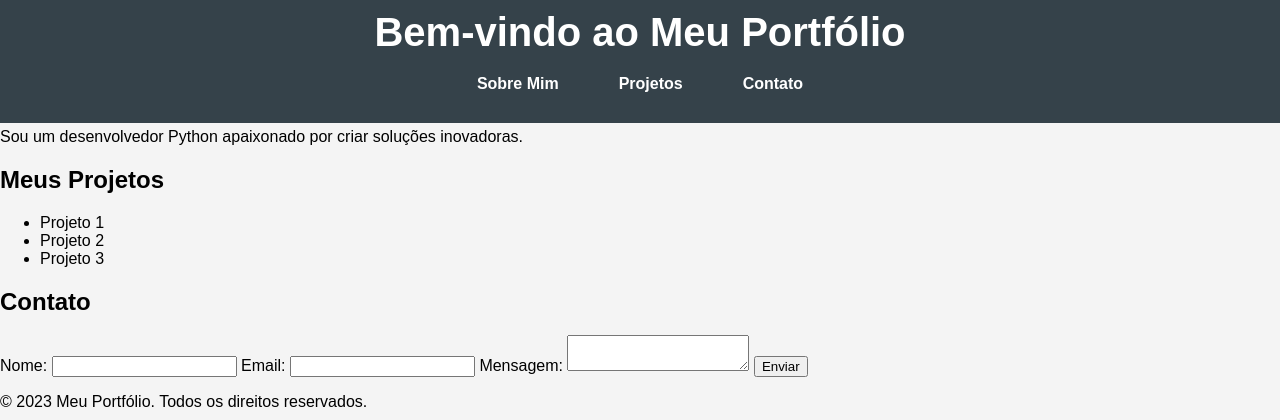
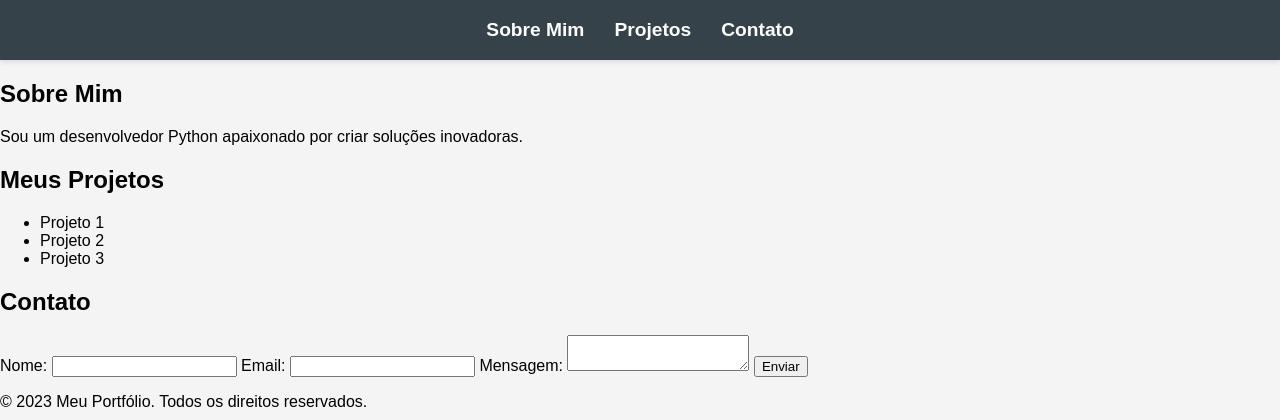
Before and after one commit to dolzaan/portfolio, a Flask app: page / in a window 1280 px wide. Shown: the top 420 px of the page. Run offline with Flask 2, Linux system fonts and the light colour scheme.

Commit message:
mudanca na estrutura de pasta

```diff
--- a/portfolio-landing-page/app.py
+++ b/app.py
@@ -2,9 +2,9 @@ from flask import Flask, render_template
 
 app = Flask(__name__)
 
-@app.route('/')
+@app.route("/")
 def home():
-    return render_template('index.html')
+    return render_template("index.html")
 
-if __name__ == '__main__':
+if __name__ == "__main__":
     app.run(debug=True)
--- a/portfolio-landing-page/static/css/styles.css
+++ /dev/null
@@ -1,74 +0,0 @@
-body {
-    font-family: Arial, sans-serif;
-    margin: 0;
-    padding: 0;
-    background-color: #f4f4f4;
-    padding-top: 60px; /* Adiciona espaço para compensar a barra fixa */
-}
-
-header {
-    background: #35424a;
-    color: #ffffff;
-    padding: 10px 0;
-    text-align: center;
-    position: fixed; /* Torna a barra fixa */
-    top: 0;
-    width: 100%; /* Ocupa toda a largura da página */
-    z-index: 1000; /* Garante que fique acima de outros elementos */
-}
-
-header h1 {
-    margin: 0;
-    font-size: 2.5em;
-}
-
-nav {
-    margin: 20px 0;
-}
-
-nav a {
-    color: #ffffff;
-    text-decoration: none;
-    margin: 0 15px;
-    font-weight: bold;
-}
-
-nav a:hover {
-    text-decoration: underline;
-}
-
-.container {
-    width: 80%;
-    margin: auto;
-    overflow: hidden;
-}
-
-.section {
-    padding: 20px;
-    background: #ffffff;
-    margin: 20px 0;
-    border-radius: 5px;
-    box-shadow: 0 2px 5px rgba(0, 0, 0, 0.1);
-}
-
-.footer {
-    text-align: center;
-    padding: 10px 0;
-    background: #35424a;
-    color: #ffffff;
-    position: relative;
-    bottom: 0;
-    width: 100%;
-}
-
-header nav ul {
-    list-style: none;
-    margin: 0;
-    padding: 0;
-    display: flex;
-    justify-content: center;
-}
-
-header nav ul li {
-    margin: 0 15px;
-}
--- a/portfolio-landing-page/static/js/scripts.js
+++ /dev/null
@@ -1 +0,0 @@
-// This file is intentionally left blank.
--- /dev/null
+++ b/static/css/styles.css
@@ -0,0 +1,77 @@
+body {
+    margin: 0;
+    padding-top: 60px; /* Espaço para compensar a barra fixa */
+    font-family: Arial, sans-serif;
+    background-color: #f4f4f4;
+}
+
+header {
+    background: #35424a;
+    color: #ffffff;
+    position: fixed;
+    top: 0;
+    width: 100%;
+    z-index: 1000;
+    box-shadow: 0 2px 5px rgba(0, 0, 0, 0.1);
+    display: flex;
+    justify-content: center; /* Centraliza os itens */
+    align-items: center;
+    height: 60px; /* Define a altura da barra */
+}
+
+header h1 {
+    margin: 0;
+    font-size: 2.5em;
+}
+
+nav {
+    margin: 20px 0;
+}
+
+header nav ul {
+    list-style: none;
+    margin: 0;
+    padding: 0;
+    display: flex;
+    gap: 30px; /* Espaçamento entre os links */
+}
+
+header nav ul li {
+    margin: 0;
+}
+
+header nav a {
+    color: #ffffff;
+    text-decoration: none;
+    font-weight: bold;
+    font-size: 1.2em;
+    transition: color 0.3s ease; /* Adiciona transição ao hover */
+}
+
+header nav a:hover {
+    color: #00bcd4; /* Cor ao passar o mouse */
+}
+
+.container {
+    width: 80%;
+    margin: auto;
+    overflow: hidden;
+}
+
+.section {
+    padding: 20px;
+    background: #ffffff;
+    margin: 20px 0;
+    border-radius: 5px;
+    box-shadow: 0 2px 5px rgba(0, 0, 0, 0.1);
+}
+
+.footer {
+    text-align: center;
+    padding: 10px 0;
+    background: #35424a;
+    color: #ffffff;
+    position: relative;
+    bottom: 0;
+    width: 100%;
+}
--- /dev/null
+++ b/static/js/scripts.js
@@ -0,0 +1,8 @@
+document.querySelectorAll('nav a').forEach(link => {
+    link.addEventListener('click', function(e) {
+        e.preventDefault();
+        const targetId = this.getAttribute('href').substring(1);
+        const targetElement = document.getElementById(targetId);
+        targetElement.scrollIntoView({ behavior: 'smooth' });
+    });
+});
--- a/portfolio-landing-page/templates/index.html
+++ b/templates/index.html
@@ -8,7 +8,6 @@
 </head>
 <body>
     <header>
-        <h1>Bem-vindo ao Meu Portfólio</h1>
         <nav>
             <ul>
                 <li><a href="#sobre">Sobre Mim</a></li>
```
Also changed, not shown: README.md (renamed from portfolio-landing-page/README.md), requirements.txt (renamed from portfolio-landing-page/requirements.txt), 2 other files.
